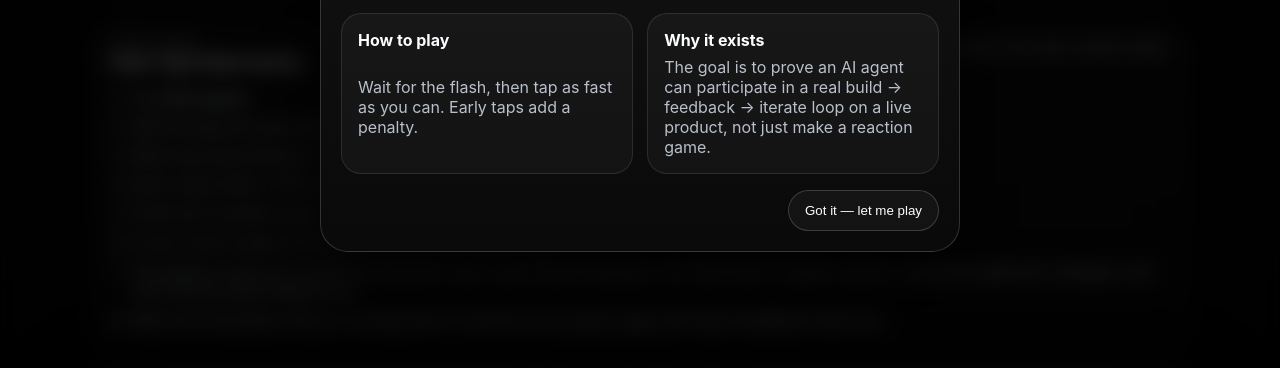
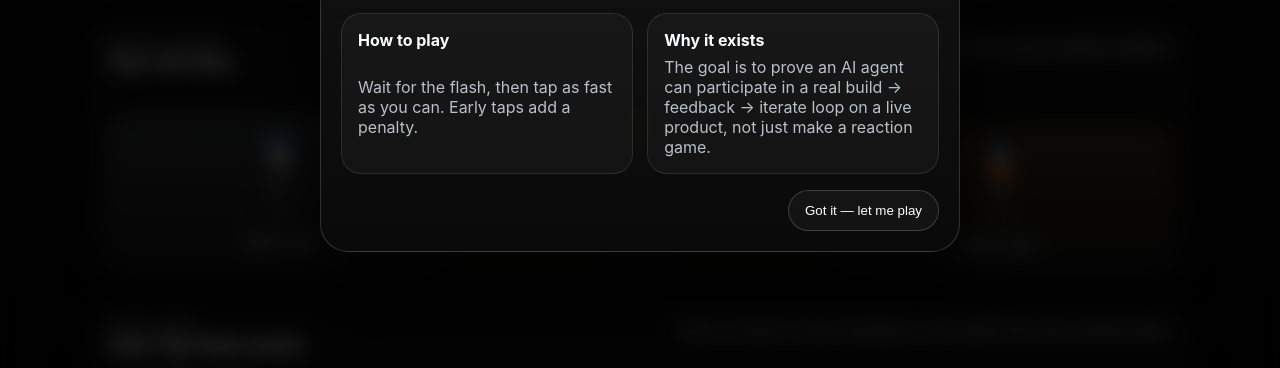
Before and after one commit to mementobuilds/tap-flash-poc, a website: page public/index.html in a window 1280 px wide. Shown: the part 359-727 px from the top of the page. Drawn offline with Linux system fonts and the light colour scheme; no server answers; a script that the page names is missing.

Commit message:
Add Tap Flash global top-three podium card

```diff
--- a/public/app.js
+++ b/public/app.js
@@ -60,6 +60,21 @@ const boardElements = {
     empty: document.getElementById('allTimeLeaderboardEmpty')
   }
 };
+
+const podiumElements = [
+  {
+    name: document.getElementById('podiumName1'),
+    score: document.getElementById('podiumScore1')
+  },
+  {
+    name: document.getElementById('podiumName2'),
+    score: document.getElementById('podiumScore2')
+  },
+  {
+    name: document.getElementById('podiumName3'),
+    score: document.getElementById('podiumScore3')
+  }
+];
 
 const audioState = {
   context: null,
@@ -363,6 +378,8 @@ async function refreshLeaderboard() {
 }
 
 function renderLeaderboards() {
+  renderPodium();
+
   Object.entries(BOARD_DEFINITIONS).forEach(([key, definition]) => {
     const board = state.leaderboards.leaderboards[key] || { entries: [] };
     const elements = boardElements[key];
@@ -393,6 +410,16 @@ function renderLeaderboards() {
   if (!state.pendingEntry) {
     leaderboardForm.classList.add('hidden');
   }
+}
+
+function renderPodium() {
+  const entries = state.leaderboards.leaderboards.allTime?.entries || [];
+
+  podiumElements.forEach((slot, index) => {
+    const entry = entries[index] || null;
+    slot.name.textContent = entry?.name || '---';
+    slot.score.textContent = entry ? `${entry.score} ms` : 'Open spot';
+  });
 }
 
 function scoreQualifies(score, entries) {
--- a/public/index.html
+++ b/public/index.html
@@ -8,14 +8,14 @@
     <meta property="og:type" content="website" />
     <meta property="og:title" content="Tap Flash" />
     <meta property="og:description" content="A tiny browser reaction game that improves itself from real feedback through a live continuous product loop." />
-    <meta property="og:image" content="https://tap-flash-web-production.up.railway.app/og-image.png?v=20260407-1706" />
+    <meta property="og:image" content="https://tap-flash-web-production.up.railway.app/og-image.png?v=20260407-1748" />
     <meta property="og:image:alt" content="Tap Flash social preview card" />
     <meta property="og:url" content="https://tap-flash-web-production.up.railway.app/" />
     <meta name="twitter:card" content="summary_large_image" />
     <meta name="twitter:title" content="Tap Flash" />
     <meta name="twitter:description" content="A tiny browser reaction game that improves itself from real feedback through a live continuous product loop." />
-    <meta name="twitter:image" content="https://tap-flash-web-production.up.railway.app/og-image.png?v=20260407-1706" />
-    <link rel="stylesheet" href="/styles.css?v=20260407-1706" />
+    <meta name="twitter:image" content="https://tap-flash-web-production.up.railway.app/og-image.png?v=20260407-1748" />
+    <link rel="stylesheet" href="/styles.css?v=20260407-1748" />
     <script src="https://itbroke.dev/itbroke.js" async></script>
     <script async src="https://jam.pieter.com/2026/widget.js"></script>
   </head>
@@ -82,6 +82,36 @@
           <article class="stat-card">
             <span class="stat-label">Penalties</span>
             <strong id="penaltyDisplay">+0 ms</strong>
+          </article>
+        </div>
+      </section>
+
+      <section class="panel podium-panel" aria-labelledby="podiumTitle">
+        <div class="podium-header">
+          <div>
+            <p class="label">Global podium</p>
+            <h3 id="podiumTitle">Top 3 all-time</h3>
+          </div>
+          <p class="subtle">A quick look at the current global leaders.</p>
+        </div>
+        <div id="podiumGrid" class="podium-grid">
+          <article class="podium-place podium-silver">
+            <span class="podium-medal">🥈</span>
+            <span class="podium-rank-label">2nd</span>
+            <strong id="podiumName2">---</strong>
+            <span id="podiumScore2" class="podium-score">—</span>
+          </article>
+          <article class="podium-place podium-gold">
+            <span class="podium-medal">🥇</span>
+            <span class="podium-rank-label">1st</span>
+            <strong id="podiumName1">---</strong>
+            <span id="podiumScore1" class="podium-score">—</span>
+          </article>
+          <article class="podium-place podium-bronze">
+            <span class="podium-medal">🥉</span>
+            <span class="podium-rank-label">3rd</span>
+            <strong id="podiumName3">---</strong>
+            <span id="podiumScore3" class="podium-score">—</span>
           </article>
         </div>
       </section>
@@ -180,6 +210,6 @@
       </footer>
     </main>
 
-    <script src="/app.js?v=20260407-1706"></script>
+    <script src="/app.js?v=20260407-1748"></script>
   </body>
 </html>
--- a/public/styles.css
+++ b/public/styles.css
@@ -149,7 +149,8 @@ h4 {
 }
 
 .arena-panel,
-.leaderboard-panel {
+.leaderboard-panel,
+.podium-panel {
   padding: 1rem;
   display: grid;
   gap: 1rem;
@@ -221,6 +222,62 @@ h4 {
 
 .ghost-button:hover {
   border-color: rgba(255, 255, 255, 0.3);
+}
+
+.podium-header {
+  display: flex;
+  align-items: flex-start;
+  justify-content: space-between;
+  gap: 1rem;
+}
+
+.podium-grid {
+  display: grid;
+  grid-template-columns: repeat(3, minmax(0, 1fr));
+  gap: 0.85rem;
+  align-items: end;
+}
+
+.podium-place {
+  padding: 1rem;
+  border-radius: 22px;
+  border: 1px solid rgba(255, 255, 255, 0.14);
+  background: rgba(255, 255, 255, 0.03);
+  display: grid;
+  gap: 0.45rem;
+  justify-items: center;
+  text-align: center;
+}
+
+.podium-gold {
+  min-height: 180px;
+  background: linear-gradient(180deg, rgba(250, 204, 21, 0.16), rgba(255, 255, 255, 0.03));
+  border-color: rgba(250, 204, 21, 0.35);
+}
+
+.podium-silver {
+  min-height: 155px;
+  background: linear-gradient(180deg, rgba(226, 232, 240, 0.12), rgba(255, 255, 255, 0.03));
+}
+
+.podium-bronze {
+  min-height: 140px;
+  background: linear-gradient(180deg, rgba(251, 146, 60, 0.14), rgba(255, 255, 255, 0.03));
+}
+
+.podium-medal {
+  font-size: 1.8rem;
+}
+
+.podium-rank-label {
+  color: var(--muted);
+  text-transform: uppercase;
+  letter-spacing: 0.12em;
+  font-size: 0.72rem;
+}
+
+.podium-score {
+  color: var(--muted);
 }
 
 .leaderboard-grid {
@@ -416,7 +473,8 @@ h4 {
 }
 
 @media (max-width: 900px) {
-  .leaderboard-grid {
+  .leaderboard-grid,
+  .podium-grid {
     grid-template-columns: 1fr;
   }
 }
@@ -434,7 +492,8 @@ h4 {
   .leaderboard-form-row,
   .leaderboard-item,
   .board-head,
-  .instructions-topline {
+  .instructions-topline,
+  .podium-header {
     grid-template-columns: 1fr;
     flex-direction: column;
     align-items: stretch;
```
